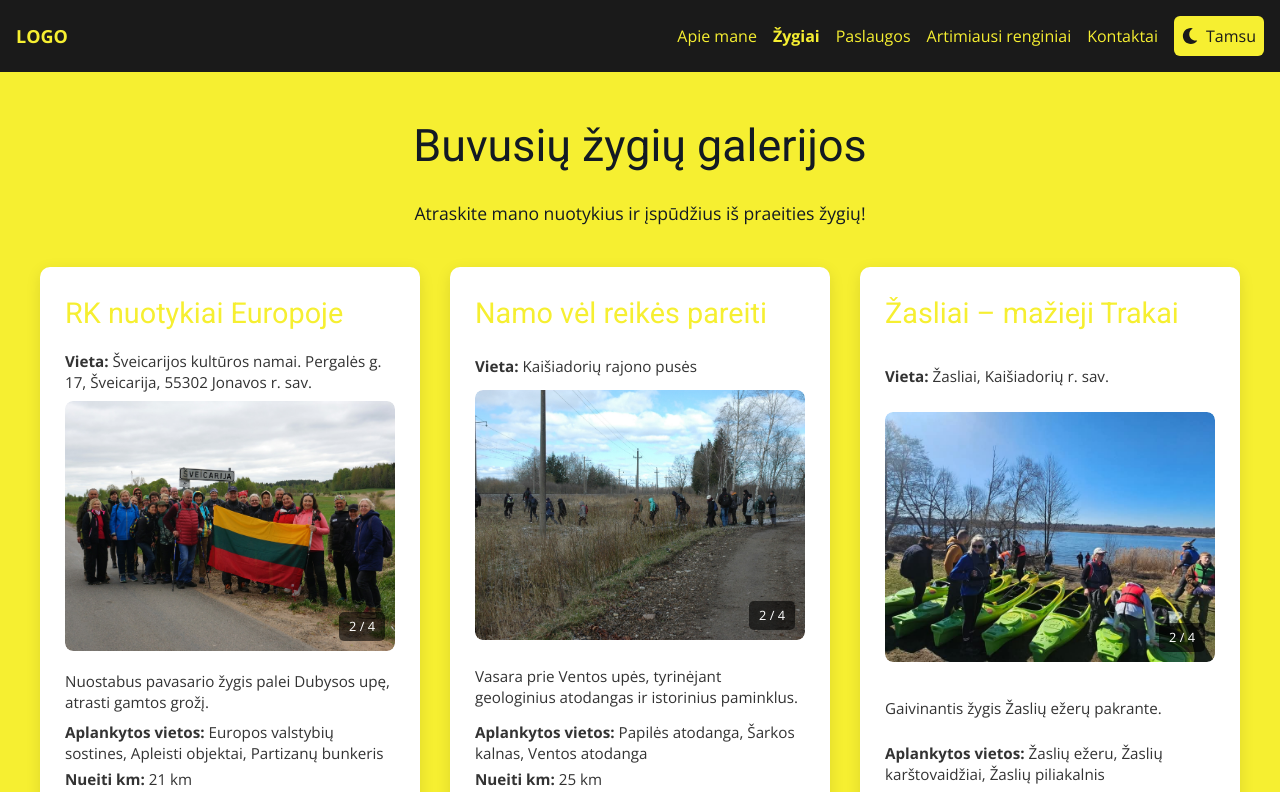
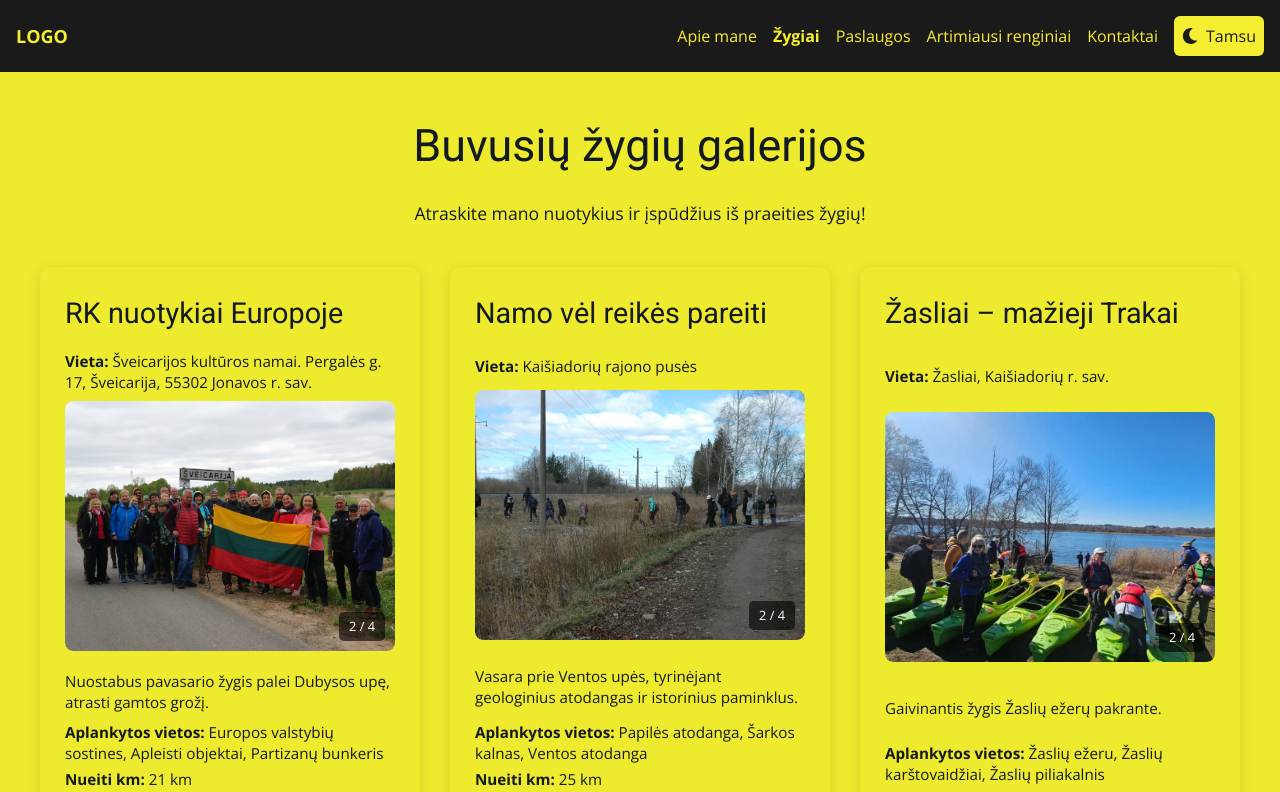
Before and after one commit to Jeshki/rknuotykiai, a React (Vite) app: page /zygiai in a window 1280 px wide. Shown: the top 792 px of the page. Built offline with nearby package versions, Linux system fonts and the light colour scheme.

Commit message:
pataisytas CSS

```diff
--- a/src/index.css
+++ b/src/index.css
@@ -1,56 +1,70 @@
+/* Import Google Fonts: Open Sans for body text, Roboto for headings */
 @import url('https://fonts.googleapis.com/css2?family=Open+Sans:ital,wght@0,300..800;1,300..800&family=Roboto:wght@100;300;400;500;700;900&display=swap');
 
+/* Import Tailwind CSS base, components, and utilities layers for quick styling */
 @tailwind base;
 @tailwind components;
 @tailwind utilities;
 
-.theme-light {
-  --bg-color: #f6ef31;
-  --text-color: #131a23;
-  --accent-color: #f6ef31;
+/* Define CSS variables for the light theme, used throughout the application */
+:root {
+  --bg-color: #eeea2d; /* A slightly muted yellow for the background in light mode */
+  --text-color: #131a23; /* A dark blue/black for main text */
+  --accent-color: #131a23; /* Dark blue/black for accent elements to ensure good contrast with light background */
+  --navigation-height: 80px; /* Standard height for the navigation bar */
+  --footer-height: 100px; /* Standard height for the footer */
 }
 
-.theme-dark {
-  --bg-color: #131a23;
-  --text-color: #f6ef31;
-  --accent-color:  #131a23;
+/* Define CSS variables for the dark theme, applied when the 'dark' class is present on the body or html */
+.dark {
+  --bg-color: #0d1218; /* An even darker blue/black for the background in dark mode */
+  --text-color: #f6ef31; /* Bright yellow for main text */
+  --accent-color: #f6ef31; /* Bright yellow for accent elements to ensure good contrast with dark background */
 }
 
+/* Global styling for HTML, body, and the root div where the React app mounts */
 html, body, #root {
-  height: 100%;
-  margin: 0;
-  padding: 0;
+  height: 100%; /* Ensures these elements take full viewport height */
+  margin: 0; /* Removes default browser margin */
+  padding: 0; /* Removes default browser padding */
 }
 
+/* Main body styling: applies theme-dependent background, text color, smooth transitions, and global font */
 body {
-  background-color: var(--bg-color);
-  color: var(--text-color);
-  transition: background-color 0.3s ease, color 0.3s ease;
-  font-family: 'Open Sans', sans-serif;
+  background-color: var(--bg-color); /* Sets background based on current theme */
+  color: var(--text-color); /* Sets text color based on current theme */
+  transition: background-color 0.3s ease, color 0.3s ease; /* Smooth transition for theme changes */
+  font-family: 'Open Sans', sans-serif; /* Applies Open Sans as the primary font */
 }
 
+/* Font family for headings */
 h1, h2, h3, h4, h5, h6 {
   font-family: 'Roboto', sans-serif;
 }
 
+/* Main application container for flex layout */
 .app-container {
   display: flex;
   flex-direction: column;
   min-height: 100vh;
 }
 
+/* Content area that takes available space */
 .content {
   flex: 1;
 }
 
+/* Accent text color utility */
 .text-accent {
   color: var(--accent-color);
 }
 
+/* Accent background color utility */
 .bg-accent {
   background-color: var(--accent-color);
 }
 
+/* Footer styling */
 .footer {
   padding: 20px;
   text-align: center;
@@ -59,16 +73,19 @@ h1, h2, h3, h4, h5, h6 {
   box-shadow: 0 -2px 10px rgba(0, 0, 0, 0.1);
 }
 
+/* Light theme specific footer styles */
 .footer.light {
-  background-color: #131a23;
-  color: #f6ef31;
+  background-color: var(--text-color);
+  color: var(--bg-color);
 }
 
+/* Dark theme specific footer styles */
 .footer.dark {
-  background-color: #f6ef31;
-  color: #131a23;
+  background-color: var(--bg-color);
+  color: var(--text-color);
 }
 
+/* Footer content wrapper */
 .footer-content {
   max-width: 1200px;
   margin: 0 auto;
@@ -77,10 +94,12 @@ h1, h2, h3, h4, h5, h6 {
   align-items: center;
 }
 
+/* Footer navigation links container */
 .footer-links {
   margin-top: 10px;
 }
 
+/* Footer link styling */
 .footer-links a {
   color: inherit;
   text-decoration: none;
@@ -88,10 +107,12 @@ h1, h2, h3, h4, h5, h6 {
   font-weight: 500;
 }
 
+/* Hover effect for footer links */
 .footer-links a:hover {
   text-decoration: underline;
 }
 
+/* Responsive adjustments for footer links on smaller screens */
 @media (max-width: 768px) {
   .footer-links {
     flex-direction: column;
@@ -102,6 +123,7 @@ h1, h2, h3, h4, h5, h6 {
   }
 }
 
+/* Video container styling */
 .video-container {
   position: relative;
   width: 100%;
@@ -113,6 +135,7 @@ h1, h2, h3, h4, h5, h6 {
   margin-bottom: 20px;
 }
 
+/* Background video styling */
 .background-video {
   width: 100%;
   height: 100%;
@@ -123,6 +146,7 @@ h1, h2, h3, h4, h5, h6 {
   z-index: 1;
 }
 
+/* Video overlay styling */
 .video-overlay {
   position: relative;
   z-index: 2;
@@ -133,54 +157,64 @@ h1, h2, h3, h4, h5, h6 {
   border-radius: 8px;
 }
 
+/* Heading style within video overlay */
 .video-overlay h2 {
   font-size: 2.5em;
   margin-bottom: 10px;
 }
 
+/* Paragraph style within video overlay */
 .video-overlay p {
   font-size: 1.2em;
 }
 
+/* About Me page light theme styling */
 .apie-mane-page.light {
   background-color: var(--bg-color);
   color: var(--text-color);
 }
 
+/* About Me page dark theme styling */
 .apie-mane-page.dark {
   background-color: var(--bg-color);
   color: var(--text-color);
 }
 
+/* Upcoming Events page styling */
 .artimiausi-renginiai-page {
   padding: 40px 20px;
   text-align: center;
   transition: background-color 0.3s ease, color 0.3s ease;
-  min-height: calc(100vh - var(--navigation-height, 80px) - var(--footer-height, 100px));
+  min-height: calc(100vh - var(--navigation-height) - var(--footer-height));
   box-sizing: border-box;
 }
 
+/* Upcoming Events page light theme styling */
 .artimiausi-renginiai-page.light {
   background-color: var(--bg-color);
   color: var(--text-color);
 }
 
+/* Upcoming Events page dark theme styling */
 .artimiausi-renginiai-page.dark {
   background-color: var(--bg-color);
   color: var(--text-color);
 }
 
+/* Heading style for Upcoming Events page */
 .artimiausi-renginiai-page h1 {
   font-size: 2.8em;
   margin-bottom: 20px;
 }
 
+/* Paragraph style for Upcoming Events page */
 .artimiausi-renginiai-page p {
   font-size: 1.1em;
   margin-bottom: 40px;
   line-height: 1.6;
 }
 
+/* Grid layout for hiking calendar */
 .zygiai-kalendorius-grid {
   display: grid;
   grid-template-columns: repeat(auto-fit, minmax(300px, 1fr));
@@ -190,8 +224,9 @@ h1, h2, h3, h4, h5, h6 {
   padding-bottom: 40px;
 }
 
+/* Hiking card styling */
 .zygio-kortele {
-  background-color: #ffffff;
+  background-color: var(--bg-color);
   border-radius: 10px;
   box-shadow: 0 4px 15px rgba(0, 0, 0, 0.1);
   padding: 25px;
@@ -202,17 +237,20 @@ h1, h2, h3, h4, h5, h6 {
   justify-content: space-between;
 }
 
+/* Hover effect for hiking card */
 .zygio-kortele:hover {
   transform: translateY(-5px);
   box-shadow: 0 8px 25px rgba(0, 0, 0, 0.2);
 }
 
+/* Dark theme specific hiking card styling */
 .zygio-kortele.dark {
-  background-color: #333;
-  color: #f0f0f0;
+  background-color: var(--bg-color);
+  color: var(--text-color);
   box-shadow: 0 4px 15px rgba(255, 255, 255, 0.1);
 }
 
+/* Heading style for hiking card */
 .zygio-kortele h3 {
   font-size: 1.8em;
   margin-top: 0;
@@ -220,12 +258,14 @@ h1, h2, h3, h4, h5, h6 {
   color: var(--accent-color);
 }
 
+/* Paragraph style for hiking card */
 .zygio-kortele p {
   font-size: 0.95em;
   margin-bottom: 8px;
   line-height: 1.4;
 }
 
+/* Description paragraph style for hiking card */
 .zygio-kortele p.description {
   margin-top: 15px;
   font-style: italic;
@@ -233,9 +273,10 @@ h1, h2, h3, h4, h5, h6 {
   color: var(--text-color);
 }
 
+/* Register button styling for hiking card */
 .zygio-kortele .register-button {
   background-color: var(--accent-color);
-  color: #131a23;
+  color: var(--bg-color); /* Changed for contrast */
   border: none;
   padding: 10px 20px;
   border-radius: 5px;
@@ -245,10 +286,12 @@ h1, h2, h3, h4, h5, h6 {
   transition: background-color 0.2s ease, color 0.2s ease;
 }
 
+/* Hover effect for register button */
 .zygio-kortele .register-button:hover {
   filter: brightness(1.1);
 }
 
+/* Status styling for full or cancelled hiking cards */
 .zygio-kortele .status-full,
 .zygio-kortele .status-cancelled {
   font-weight: bold;
@@ -257,16 +300,19 @@ h1, h2, h3, h4, h5, h6 {
   border-radius: 5px;
 }
 
+/* Styling for full status */
 .zygio-kortele .status-full {
   color: orange;
   border: 1px solid orange;
 }
 
+/* Styling for cancelled status */
 .zygio-kortele .status-cancelled {
   color: red;
   border: 1px solid red;
 }
 
+/* Registration overlay styling */
 .registration-overlay {
   position: fixed;
   top: 0;
@@ -280,40 +326,46 @@ h1, h2, h3, h4, h5, h6 {
   z-index: 1000;
 }
 
+/* Registration form styling */
 .registration-form {
-  background-color: #ffffff;
+  background-color: var(--bg-color);
   padding: 30px;
   border-radius: 10px;
   box-shadow: 0 5px 20px rgba(0, 0, 0, 0.3);
   max-width: 500px;
   width: 90%;
-  color: #333;
+  color: var(--text-color);
   transition: background-color 0.3s ease, color 0.3s ease;
 }
 
+/* Dark theme specific registration form styling */
 .registration-form.dark {
-  background-color: #131a23;
-  color: #ece530;
+  background-color: var(--bg-color);
+  color: var(--text-color);
 }
 
+/* Heading style for registration form */
 .registration-form h2 {
   font-size: 2em;
   margin-bottom: 25px;
   text-align: center;
-  color: #131a23;
+  color: var(--text-color);
 }
 
+/* Form group styling within registration form */
 .registration-form .form-group {
   margin-bottom: 15px;
   text-align: left;
 }
 
+/* Label styling within registration form */
 .registration-form label {
   display: block;
   margin-bottom: 5px;
   font-weight: bold;
 }
 
+/* Input field styling within registration form */
 .registration-form input[type="text"],
 .registration-form input[type="tel"],
 .registration-form input[type="email"] {
@@ -326,11 +378,13 @@ h1, h2, h3, h4, h5, h6 {
   color: inherit;
 }
 
+/* Focus effect for input fields */
 .registration-form input:focus {
   border-color: var(--accent-color);
   outline: none;
 }
 
+/* Form actions container */
 .registration-form .form-actions {
   display: flex;
   justify-content: flex-end;
@@ -338,6 +392,7 @@ h1, h2, h3, h4, h5, h6 {
   margin-top: 25px;
 }
 
+/* Button styling within registration form */
 .registration-form button {
   padding: 10px 20px;
   border: none;
@@ -347,24 +402,29 @@ h1, h2, h3, h4, h5, h6 {
   transition: background-color 0.2s ease, color 0.2s ease;
 }
 
+/* Submit button styling */
 .registration-form .submit-button {
   background-color: var(--accent-color);
-  color: #131a23;
+  color: var(--bg-color); /* Changed for contrast */
 }
 
+/* Hover effect for submit button */
 .registration-form .submit-button:hover {
   filter: brightness(1.1);
 }
 
+/* Cancel button styling */
 .registration-form .cancel-button {
   background-color: #ccc;
   color: #333;
 }
 
+/* Hover effect for cancel button */
 .registration-form .cancel-button:hover {
   background-color: #bbb;
 }
 
+/* Responsive adjustments for forms and cards on smaller screens */
 @media (max-width: 768px) {
   .zygiai-kalendorius-grid {
     grid-template-columns: 1fr;
@@ -383,6 +443,7 @@ h1, h2, h3, h4, h5, h6 {
   }
 }
 
+/* Event image container styling */
 .event-image-container {
   width: 100%;
   max-width: 900px;
@@ -392,6 +453,7 @@ h1, h2, h3, h4, h5, h6 {
   box-shadow: 0 5px 20px rgba(0, 0, 0, 0.2);
 }
 
+/* Event hero image styling */
 .event-hero-image {
   width: 100%;
   height: 350px;
@@ -399,6 +461,7 @@ h1, h2, h3, h4, h5, h6 {
   display: block;
 }
 
+/* Responsive adjustments for event image container on smaller screens */
 @media (max-width: 768px) {
   .event-image-container {
     margin: 20px auto;
@@ -409,6 +472,7 @@ h1, h2, h3, h4, h5, h6 {
   }
 }
 
+/* Wrapper for main hiking card photo */
 .zygis-main-card-photo-wrapper {
   width: 100%;
   height: 200px;
@@ -418,6 +482,7 @@ h1, h2, h3, h4, h5, h6 {
   box-shadow: 0 2px 10px rgba(0, 0, 0, 0.1);
 }
 
+/* Styling for main hiking card photo */
 .zygis-main-card-photo {
   width: 100%;
   height: 100%;
@@ -425,16 +490,19 @@ h1, h2, h3, h4, h5, h6 {
   display: block;
 }
 
+/* Base styling for hiking card */
 .zygis-card {
   padding: 20px;
 }
 
+/* Responsive adjustments for main hiking card photo on smaller screens */
 @media (max-width: 768px) {
   .zygis-main-card-photo-wrapper {
     height: 150px;
   }
 }
 
+/* Wrapper for hiking card photo */
 .zygio-kortele-foto-wrapper {
   width: 100%;
   height: 180px;
@@ -444,6 +512,7 @@ h1, h2, h3, h4, h5, h6 {
   box-shadow: 0 2px 8px rgba(0, 0, 0, 0.1);
 }
 
+/* Styling for hiking card photo */
 .zygio-kortele-foto {
   width: 100%;
   height: 100%;
@@ -451,61 +520,65 @@ h1, h2, h3, h4, h5, h6 {
   display: block;
 }
 
+/* Padding adjustment for hiking card */
 .zygio-kortele {
   padding-top: 0;
 }
 
+/* Responsive adjustments for hiking card photo on smaller screens */
 @media (max-width: 768px) {
   .zygio-kortele-foto-wrapper {
     height: 150px;
   }
 }
 
-/* src/pages/ZygiaiPage.css */
-
+/* Styling for Zygiai page */
 .zygiai-page {
   padding: 40px 20px;
   text-align: center;
   transition: background-color 0.3s ease, color 0.3s ease;
-  min-height: calc(100vh - var(--navigation-height, 80px) - var(--footer-height, 100px)); /* Apskaičiuotas min aukštis */
-  box-sizing: border-box; /* Svarbu, kad padding nepadidintų aukščio */
+  min-height: calc(100vh - var(--navigation-height) - var(--footer-height));
+  box-sizing: border-box;
 }
 
-/* Temų spalvų pritaikymas puslapiui (jei norite perrašyti globalius nustatymus) */
+/* Light theme specific Zygiai page styling */
 .zygiai-page.light {
-  background-color: var(--bg-color); /* Naudojame šviesios temos fono spalvą */
-  color: var(--text-color); /* Naudojame šviesios temos teksto spalvą */
+  background-color: var(--bg-color);
+  color: var(--text-color);
 }
 
+/* Dark theme specific Zygiai page styling */
 .zygiai-page.dark {
-  background-color: var(--bg-color); /* Naudojame tamsios temos fono spalvą */
-  color: var(--text-color); /* Naudojame tamsios temos teksto spalvą */
+  background-color: var(--bg-color);
+  color: var(--text-color);
 }
 
+/* Heading style for Zygiai page */
 .zygiai-page h1 {
   font-size: 2.8em;
   margin-bottom: 20px;
 }
 
+/* Paragraph style for Zygiai page */
 .zygiai-page p {
   font-size: 1.1em;
   margin-bottom: 40px;
   line-height: 1.6;
 }
 
-/* Žygių galerijos tinklelis */
+/* Grid layout for hiking gallery */
 .zygiai-gallery-grid {
   display: grid;
-  grid-template-columns: repeat(auto-fit, minmax(300px, 1fr)); /* Prisitaikantis tinklelis */
-  gap: 30px; /* Tarpas tarp kortelių */
+  grid-template-columns: repeat(auto-fit, minmax(300px, 1fr));
+  gap: 30px;
   max-width: 1200px;
   margin: 0 auto;
-  padding-bottom: 40px; /* Vietos apačioje, kad neklijuotų prie footerio */
+  padding-bottom: 40px;
 }
 
-/* Žygio kortelės stilius */
+/* Hiking card base styling */
 .zygis-card {
-  background-color: #ffffff;
+  background-color: var(--bg-color);
   border-radius: 10px;
   box-shadow: 0 4px 15px rgba(0, 0, 0, 0.1);
   padding: 25px;
@@ -513,45 +586,49 @@ h1, h2, h3, h4, h5, h6 {
   transition: transform 0.3s ease, box-shadow 0.3s ease, background-color 0.3s ease, color 0.3s ease;
   display: flex;
   flex-direction: column;
-  justify-content: space-between; /* Stumia turinį į viršų ir apačią */
+  justify-content: space-between;
 }
 
+/* Hover effect for hiking card */
 .zygis-card:hover {
-  transform: translateY(-5px); /* Švelnus pakilimas užvedus pelyte */
+  transform: translateY(-5px);
   box-shadow: 0 8px 25px rgba(0, 0, 0, 0.2);
 }
 
+/* Heading style for hiking card */
 .zygis-card h3 {
   font-size: 1.8em;
   margin-top: 0;
   margin-bottom: 15px;
-  color: var(--accent-color); /* Antraštės spalva iš temos akcento */
+  color: var(--accent-color);
 }
 
+/* Paragraph style for hiking card */
 .zygis-card p {
   font-size: 0.95em;
   margin-bottom: 8px;
   line-height: 1.4;
-  color: inherit; /* Paima spalvą iš kortelės teksto */
+  color: inherit;
 }
 
-/* Karuselės konteineris */
+/* Carousel container for hiking images */
 .zygis-carousel-container {
   position: relative;
   margin-bottom: 20px;
   border-radius: 8px;
-  overflow: hidden; /* Užtikrina, kad nuotraukos neapibrėžtų kraštų */
-  max-height: 250px; /* Nustatykite maksimalų karuselės aukštį */
+  overflow: hidden;
+  max-height: 250px;
 }
 
+/* Styling for hiking image within carousel */
 .zygis-carousel-container img.zygis-foto {
   width: 100%;
-  height: 250px; /* Fiksuotas nuotraukos aukštis */
-  object-fit: cover; /* Apkirps nuotrauką, kad užpildytų plotą */
+  height: 250px;
+  object-fit: cover;
   border-radius: 8px;
 }
 
-/* Nuotraukų numerio skaitiklis */
+/* Image counter styling within carousel */
 .image-counter {
   position: absolute;
   bottom: 10px;
@@ -561,43 +638,47 @@ h1, h2, h3, h4, h5, h6 {
   padding: 5px 10px;
   border-radius: 5px;
   font-size: 0.8em;
-  z-index: 10; /* Virš karuselės */
+  z-index: 10;
 }
 
-/* react-slick perrašymai */
+/* Previous button styling for slick carousel */
 .slick-prev:before,
 .slick-next:before {
-  color: var(--accent-color) !important; /* Rodyklių spalva iš temos akcento */
-  font-size: 30px !important; /* Rodyklių dydis */
+  color: var(--accent-color) !important;
+  font-size: 30px !important;
 }
 
+/* Dot navigation styling for slick carousel */
 .slick-dots li button:before {
-  color: var(--accent-color) !important; /* Taškų spalva iš temos akcento */
-  font-size: 10px !important; /* Taškų dydis */
+  color: var(--accent-color) !important;
+  font-size: 10px !important;
 }
 
+/* Active dot styling for slick carousel */
 .slick-dots li.slick-active button:before {
-  color: var(--text-color) !important; /* Aktyvaus taško spalva */
+  color: var(--text-color) !important;
 }
 
+/* Details paragraph styling for hiking cards */
 .zygis-details p {
-  margin-bottom: 5px; /* Mažesnis tarpas tarp detalių eilučių */
+  margin-bottom: 5px;
 }
 
-/* Kortelės temos */
+/* Light theme specific hiking card styling */
 .zygis-card.light {
-  background-color: #ffffff; /* Balta kortelės fono spalva šviesioje temoje */
-  color: #333; /* Tamsus tekstas šviesioje temoje */
+  background-color: var(--bg-color);
+  color: var(--text-color);
   box-shadow: 0 4px 15px rgba(0, 0, 0, 0.1);
 }
 
+/* Dark theme specific hiking card styling */
 .zygis-card.dark {
-  background-color: #333; /* Tamsi kortelės fono spalva tamsioje temoje */
-  color: #f0f0f0; /* Šviesus tekstas tamsioje temoje */
+  background-color: var(--bg-color);
+  color: var(--text-color);
   box-shadow: 0 4px 15px rgba(255, 255, 255, 0.1);
 }
 
-/* Prisitaikymas prie mažesnių ekranų */
+/* Responsive adjustments for Zygiai page on smaller screens */
 @media (max-width: 768px) {
   .zygiai-page {
     padding: 20px 10px;
@@ -616,27 +697,26 @@ h1, h2, h3, h4, h5, h6 {
   }
 }
 
-/* src/index.css */
-
-/* ... esami stiliai ... */
-
+/* Styling for Kontaktai page */
 .kontaktai-page {
-  min-height: calc(100vh - var(--navigation-height, 80px) - var(--footer-height, 100px));
+  min-height: calc(100vh - var(--navigation-height) - var(--footer-height));
   box-sizing: border-box;
   display: flex;
   flex-direction: column;
   align-items: center;
-  justify-content: flex-start;
-  padding-top: 50px;
+  justify-content: center; /* Centers content vertically on the page */
+  padding-top: 50px; /* Provides space from the top */
 }
 
+/* Heading style for Kontaktai page */
 .kontaktai-page h1 {
   margin-bottom: 25px;
   color: var(--accent-color);
 }
 
+/* Contact details container styling */
 .contact-details {
-    max-width: 600px;
+  max-width:700px;
   width: 100%;
   text-align: left;
   background-color: var(--bg-color);
@@ -647,23 +727,28 @@ h1, h2, h3, h4, h5, h6 {
   line-height: 1.8;
 }
 
+/* Paragraph styling within contact details */
 .contact-details p {
   display: flex;
-    align-items: center;
+  align-items: flex-start; /* Aligns icon with the top of the line */
   margin-bottom: 10px;
   font-size: 1.1em;
 }
 
+/* Link styling within contact details */
 .contact-details a {
-    color: var(--accent-color);
+  color: var(--accent-color); /* Uses accent color for links */
   text-decoration: none;
   font-weight: bold;
+  word-break: break-all;
 }
 
+/* Hover effect for contact links */
 .contact-details a:hover {
   text-decoration: underline;
 }
 
+/* Payment information section styling */
 .payment-info {
   margin-top: 25px;
   padding: 15px;
@@ -674,25 +759,32 @@ h1, h2, h3, h4, h5, h6 {
   line-height: 1.5;
 }
 
+/* Strong text styling within payment info */
 .payment-info strong {
   color: var(--text-color);
 }
 
+/* General contact icon styling */
 .contact-icon {
   margin-right: 10px;
   font-size: 1.2em;
   color: var(--accent-color);
   flex-shrink: 0;
+  position: relative;
+  top: 0.15em; /* Fine-tune icon vertical alignment */
 }
 
+/* Payment info specific icon styling */
 .payment-info .contact-icon {
   font-size: 1.4em;
   align-self: flex-start;
+  top: 0.1em; /* Fine-tune icon vertical alignment for larger icon */
 }
 
+/* Responsive adjustments for Kontaktai page on smaller screens */
 @media (max-width: 768px) {
   .kontaktai-page {
-        padding-top: 30px;
+    padding-top: 30px; /* Reduced top padding for smaller screens */
   }
   .contact-details {
     padding: 20px;
@@ -703,36 +795,34 @@ h1, h2, h3, h4, h5, h6 {
   }
 }
 
-/* src/index.css */
-
-/* ... visi jau esami stiliai ... */
-
-
-/* Registracijos patvirtinimo modalas */
+/* Registration confirmation modal styling */
 .registration-confirmation-modal {
-  background-color: #ffffff;
+  background-color: var(--bg-color);
   padding: 30px;
   border-radius: 10px;
   box-shadow: 0 5px 25px rgba(0, 0, 0, 0.4);
   max-width: 550px;
   width: 90%;
   text-align: center;
-  color: #333;
+  color: var(--text-color);
   transition: background-color 0.3s ease, color 0.3s ease;
   position: relative;
 }
 
+/* Dark theme specific modal styling */
 .registration-confirmation-modal.dark {
-  background-color: #444;
-  color: #f0f0f0;
+  background-color: var(--bg-color);
+  color: var(--text-color);
 }
 
+/* Heading style for modal */
 .registration-confirmation-modal h2 {
   font-size: 2.2em;
   margin-bottom: 20px;
   color: var(--accent-color);
 }
 
+/* Sub-heading style for modal */
 .registration-confirmation-modal h3 {
   font-size: 1.5em;
   margin-top: 25px;
@@ -740,6 +830,7 @@ h1, h2, h3, h4, h5, h6 {
   color: var(--text-color);
 }
 
+/* List styling within modal */
 .registration-confirmation-modal ul {
   list-style: none;
   padding: 0;
@@ -748,22 +839,26 @@ h1, h2, h3, h4, h5, h6 {
   text-align: left;
 }
 
+/* List item styling within modal */
 .registration-confirmation-modal ul li {
   margin-bottom: 8px;
   font-size: 1.05em;
 }
 
+/* Email send section styling */
 .email-send-section {
   margin-top: 30px;
   padding-top: 20px;
   border-top: 1px solid #eee;
 }
 
+/* Paragraph style within email send section */
 .email-send-section p {
   margin-bottom: 10px;
   font-size: 1em;
 }
 
+/* Email input field styling */
 .email-input {
   width: calc(100% - 100px);
   padding: 10px;
@@ -775,6 +870,7 @@ h1, h2, h3, h4, h5, h6 {
   color: inherit;
 }
 
+/* Send email button styling */
 .send-email-button {
   background-color: var(--accent-color);
   color: var(--text-color);
@@ -786,10 +882,12 @@ h1, h2, h3, h4, h5, h6 {
   transition: background-color 0.2s ease, filter 0.2s ease;
 }
 
+/* Hover effect for send email button */
 .send-email-button:hover {
   filter: brightness(1.1);
 }
 
+/* Email status message styling */
 .email-status-message {
   margin-top: 10px;
   font-size: 0.9em;
@@ -797,6 +895,7 @@ h1, h2, h3, h4, h5, h6 {
   color: green;
 }
 
+/* Close modal button styling */
 .close-modal-button {
   background-color: #6c757d;
   color: white;
@@ -809,11 +908,12 @@ h1, h2, h3, h4, h5, h6 {
   transition: background-color 0.2s ease;
 }
 
+/* Hover effect for close modal button */
 .close-modal-button:hover {
   background-color: #5a6268;
 }
 
-/* Modal responsyvumas */
+/* Responsive adjustments for modal on smaller screens */
 @media (max-width: 600px) {
   .registration-confirmation-modal {
     padding: 20px;
```
Also changed, not shown: src/pages/KontaktaiPage.jsx (+7 -7 lines). Lines whose indentation alone changed are shown as unchanged.
